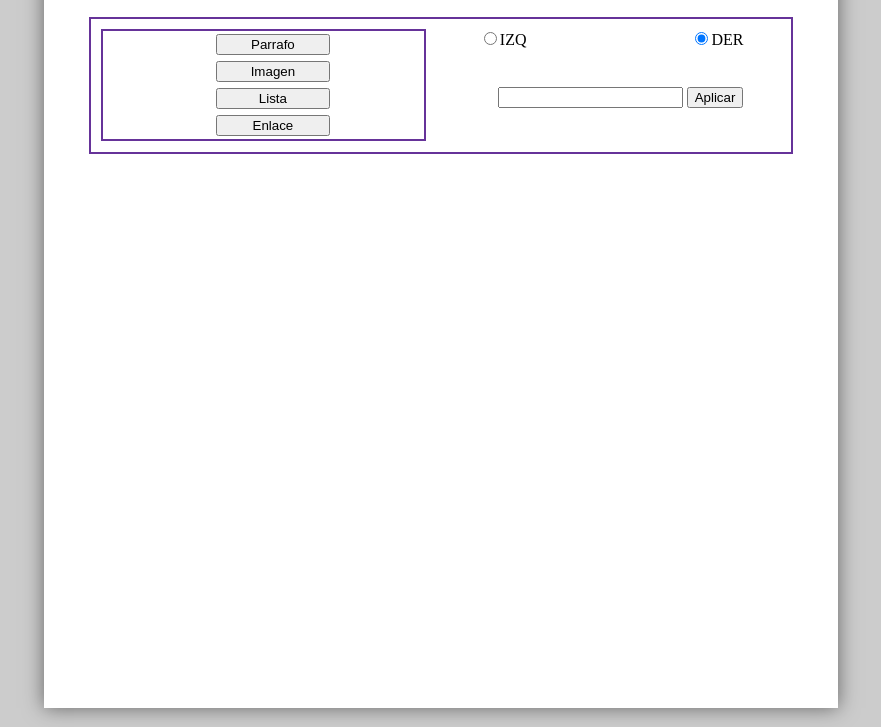
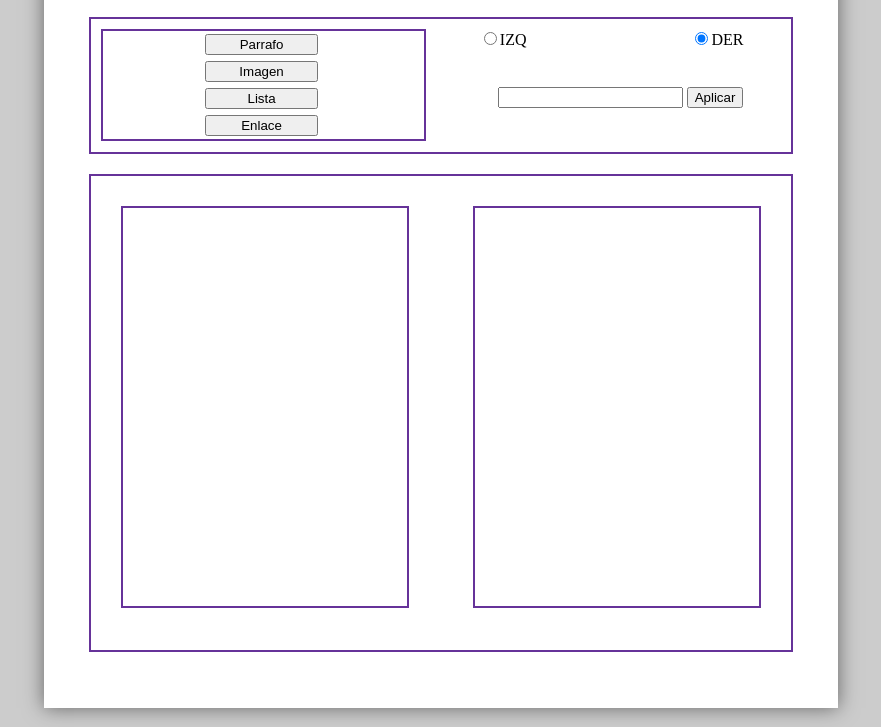
Before and after one commit to razmord/ejercicios-javascript, a plain HTML site: page selector/index.html in a window 1280 px wide. Both pictures are taken after a click on the button "Aplicar". Shown: the part 107-834 px from the top of the page, without its empty margins (199-1080 px from the left). Drawn offline with Linux system fonts and the light colour scheme.

Commit message:
cambnios

```diff
--- a/selector/estilos/estilo.css
+++ b/selector/estilos/estilo.css
@@ -46,5 +46,34 @@ div.botones{
 }
 div.botones>button{
   width:3cm;
-  margin:3px 2.5cm 3px 2.5cm;
+  margin:3px 2.2cm 3px 2.2cm;
 }
+
+button.pulsado{
+  background: plum;
+}
+
+div.container{
+  background: white;
+  width: 18cm;
+  height: 12cm;
+  display: block;
+  margin: 20px auto;
+  margin-bottom: 0.5cm;
+  padding: 10px;
+  border: 2px solid rebeccapurple;
+}
+
+div.container>div{
+  background: white;
+  width: 7cm;
+  height: 10cm;
+  display: block;
+  margin: 20px;
+  margin-bottom: 0.5cm;
+  padding: 10px;
+  border: 2px solid rebeccapurple;
+}
+div#derecha{
+  float:right;
+}
--- a/selector/index.html
+++ b/selector/index.html
@@ -11,8 +11,8 @@
     <div class="selector">
         <header><h1>Selector</h1></header>
         <div class="menu">
-            <div class="filaf"><input type="radio" id="iz" name="lado" value="i" checked /><label for="iz">IZQ</label><div><input type="radio" id="de" name="lado" value="d" checked /><label for="de">DER</label></div>
-            <div><input type="text"/> <button>Aplicar</button></div>
+            <div class="filaf"><input class="r" type="radio" id="iz" name="lado" value="izquierda" checked /><label for="iz">IZQ</label><div><input class="r" type="radio" id="de" name="lado" value="derecha" checked /><label for="de">DER</label></div>
+            <div><input id="text" type="text"/> <button id="apl">Aplicar</button></div>
             </div>
             <div class="botones">
                 <button>Parrafo</button>
@@ -22,8 +22,8 @@
             </div>
         </div>
         <div class="container">
-            <div class="derecha"></div>
-            <div class="izquierda"></div>
+            <div id="derecha"></div>
+            <div id="izquierda"></div>
         </div>
     </div>
 </body>
--- a/selector/js/codigo.js
+++ b/selector/js/codigo.js
@@ -0,0 +1,51 @@
+var botones=document.querySelectorAll("div.botones > button");
+var radio=document.querySelectorAll("input.r");
+var texto=document.getElementById("text");
+var aplicar=document.getElementById("apl");
+var derecha=document.getElementById("derecha");
+var izquierda=document.getElementById("izquierda");
+var opcionA;
+var opcionB;
+var creadoD=document.createElement("p");
+var creadoI=document.createElement("p");
+var aux;
+derecha.appendChild(creadoD);
+izquierda.appendChild(creadoI);
+aplicar.addEventListener('click', aplica, false);
+for (var i = 0; i < botones.length; i++) {
+    botones[i].addEventListener('click', boton, false);
+}
+
+function boton(){
+    for (var i = 0; i < botones.length; i++) {
+        botones[i].classList.remove("pulsado");
+    }
+    this.classList.add("pulsado");
+    opcionA=this.innerText;
+}
+
+function aplica(){
+    for (i = 0; i < radio.length; i++) {
+        if (radio[i].checked) {
+            opcionB=radio[i].value;
+        }
+    }
+    switch(opcionB){
+    case "derecha": derecha.removeChild(creadoD); switch(opcionA){
+        case "Parrafo": creadoD=document.createElement("p"); creadoD.appendChild(document.createTextNode(texto.value)); derecha.appendChild(creadoD); break;
+        case "Imagen": creadoD=document.createElement("img"); creadoD.setAttribute("src", "imagenes/beast_hunter_draven.PNG"); derecha.appendChild(creadoD); break;
+        case "Lista": creadoD=document.createElement("ul"); for(var i = 0;i<9;i++){aux=document.createElement("li"); aux.appendChild(document.createTextNode(i));creadoD.appendChild(aux);} derecha.appendChild(creadoD);  break;
+        case "Enlace": creadoD=document.createElement("a"); creadoD.setAttribute("href", "imagenes/beast_hunter_draven.PNG"); creadoD.appendChild(document.createTextNode(texto.value)); derecha.appendChild(creadoD); break;
+        default:break;
+    }break;
+    case "izquierda": izquierda.removeChild(creadoI); switch(opcionA){
+        case "Parrafo": creadoI=document.createElement("p"); creadoI.appendChild(document.createTextNode(texto.value)); izquierda.appendChild(creadoI); break;
+        case "Imagen": creadoI=document.createElement("img"); creadoI.setAttribute("src", "imagenes/beast_hunter_draven.PNG"); izquierda.appendChild(creadoI); break;
+        case "Lista": creadoI=document.createElement("ul"); for(var i = 0;i<9;i++){aux=document.createElement("li"); aux.appendChild(document.createTextNode(i));creadoI.appendChild(aux);} izquierda.appendChild(creadoI);  break;
+        case "Enlace": creadoI=document.createElement("a"); creadoI.setAttribute("href", "imagenes/beast_hunter_draven.PNG"); creadoI.appendChild(document.createTextNode(texto.value)); izquierda.appendChild(creadoI); break;
+        default:break;
+    }break;
+
+    }
+
+}
```
Also changed, not shown: selector/imagenes/beast_hunter_draven.PNG (added).
